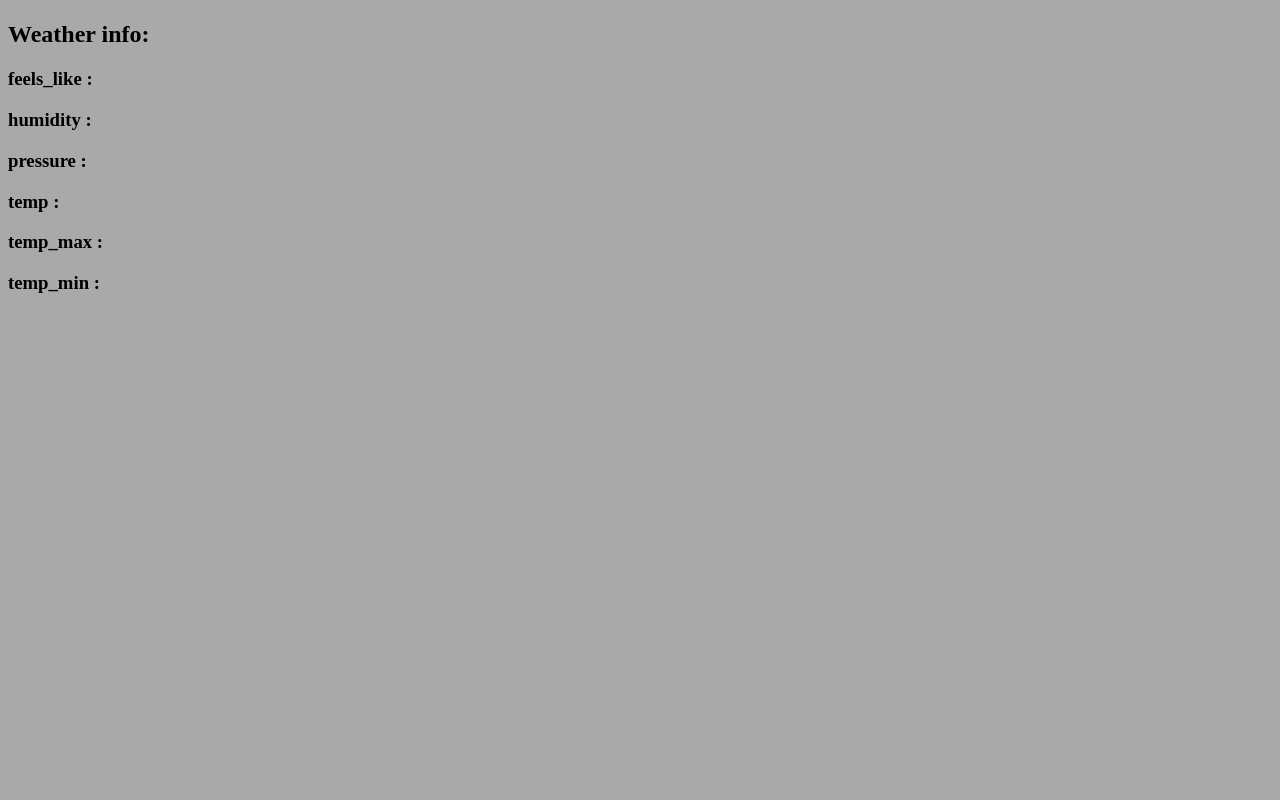
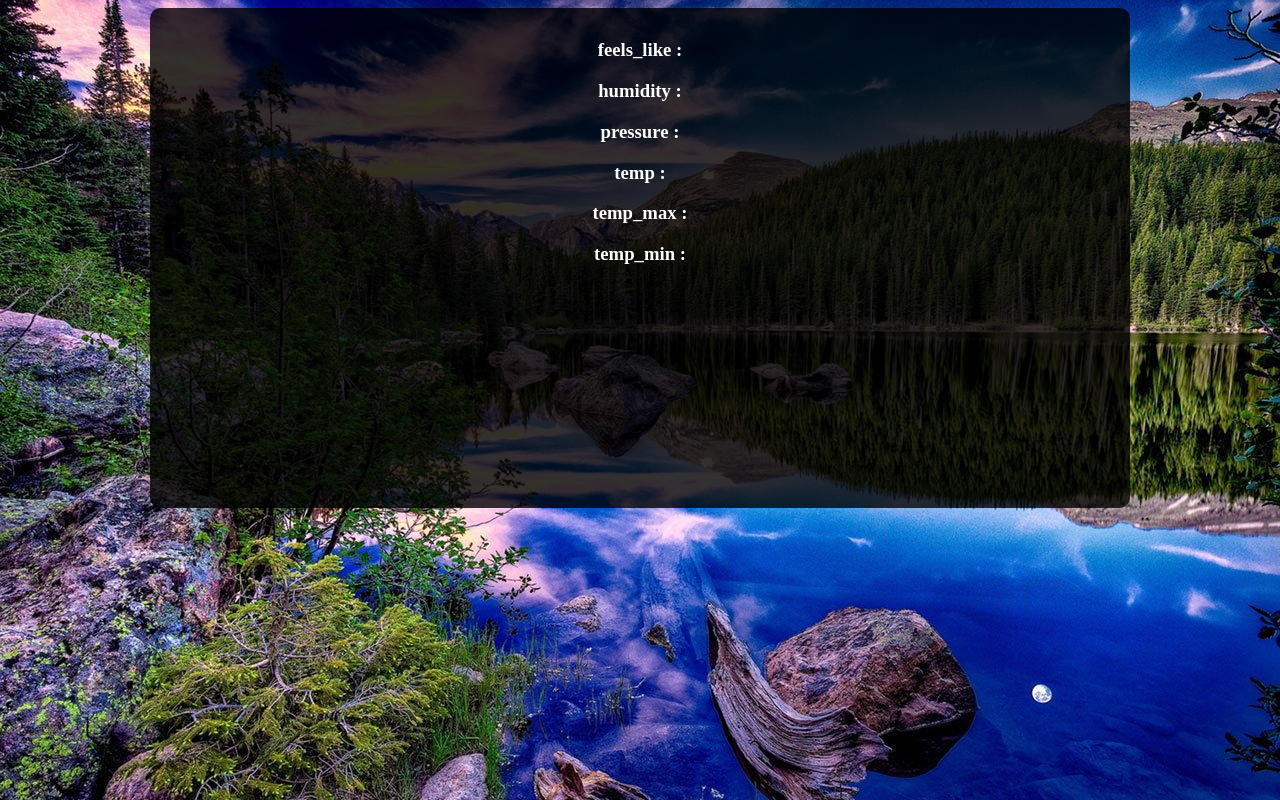
Before and after one commit to rcamach7/weather-app-react, a React app: page / in a window 1280 px wide. Built offline with nearby package versions, Linux system fonts and the light colour scheme; no server answers.

Commit message:
working basic design with removed unwanted api contents

```diff
--- a/src/components/App.css
+++ b/src/components/App.css
@@ -1,3 +1,24 @@
 html {
-	background-color: darkgray;
+	background: url("../images/background.jpg");
+	background-attachment: fixed;
+	background-size: cover;
 }
+
+.TodaysForecast {
+	display: flex;
+	justify-content: center;
+	align-items: center;
+}
+
+.CityForecast {
+	width: 75vw;
+	height: 60vh;
+
+	overflow: scroll;
+	text-align: center;
+	padding: 10px;
+	border-radius: 10px;
+
+	background-color: rgba(0, 0, 0, 0.8);
+	color: white;
+}
--- a/src/components/TodaysForecast.js
+++ b/src/components/TodaysForecast.js
@@ -25,22 +25,20 @@ class TodaysForecast extends React.Component {
 				isInitialRender: false,
 				cityName: this.props.cityDayForecast.name,
 				weatherInfo: this.props.cityDayForecast.weather[0].description,
-				mainProperties: this.props.cityDayForecast.main,
+				mainProperties: this.removeKey(this.props.cityDayForecast.main),
 			});
 		}
 	}
 
-	temperatureConverter(valNum) {
-		valNum = parseFloat(valNum);
-		return (valNum - 273.15) * 1.8 + 32;
+	removeKey(object) {
+		// This will remove the key defined underneath from the object received
+		const { pressure, ...newData } = object;
+		return newData;
 	}
 
 	render() {
 		return (
 			<div className="TodaysForecast">
-				{/* Testing Functions */}
-				{/* {console.log(this.props.cityDayForecast.weatherInfo.description)} */}
-				{console.log(this.state)}
 				<CityForecast
 					cityName={this.state.cityName}
 					weatherInfo={this.state.weatherInfo}
@@ -55,7 +53,7 @@ function CityForecast(props) {
 	return (
 		<div className="CityForecast">
 			<h1>{props.cityName}</h1>
-			<h2>Weather info: {props.weatherInfo}</h2>
+			<h2>{props.weatherInfo}</h2>
 			{
 				// Will pull and post all main properties as h2 tags
 				Object.keys(props.mainProperties).map((key) => {
```
Also changed, not shown: src/images/background.jpg (added).
